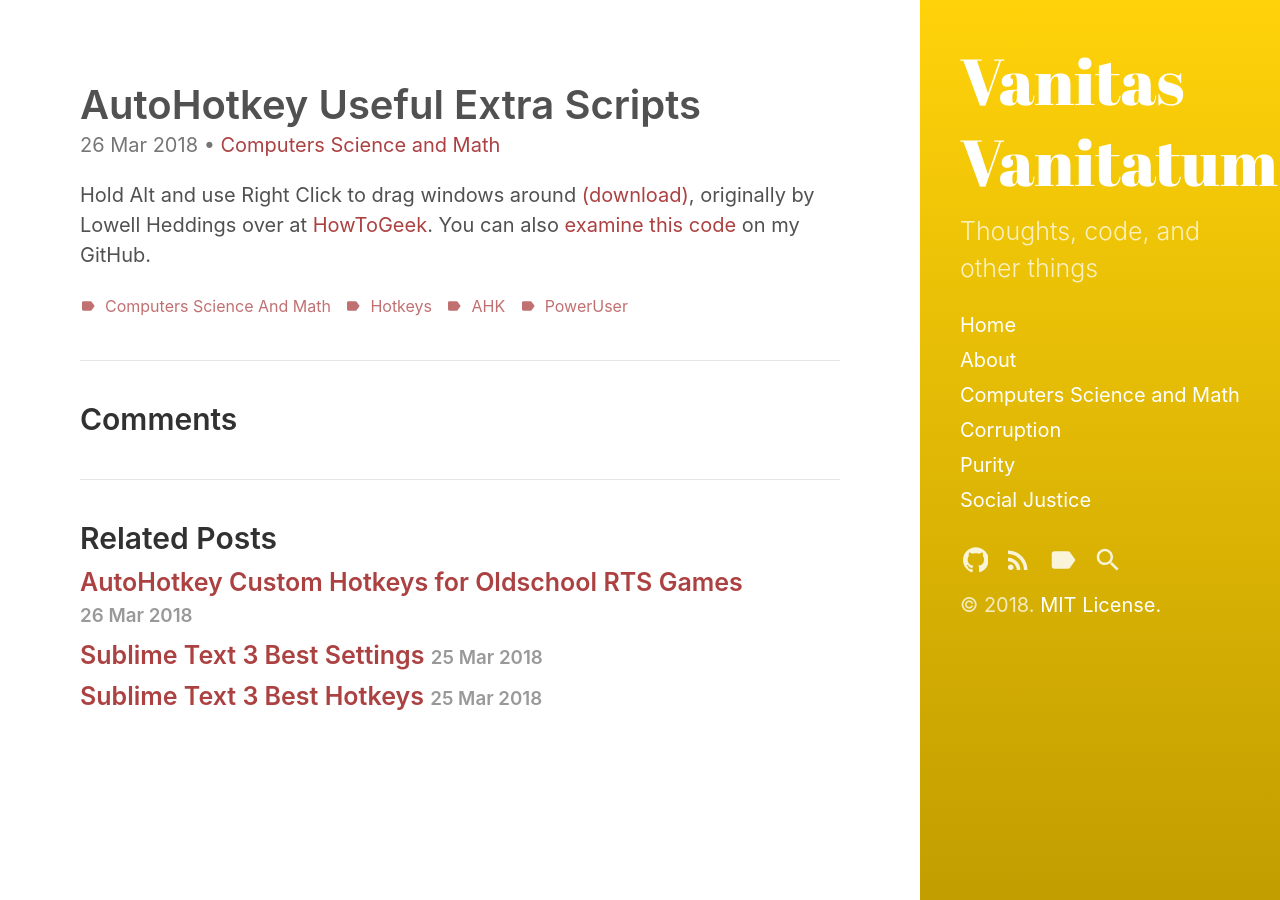
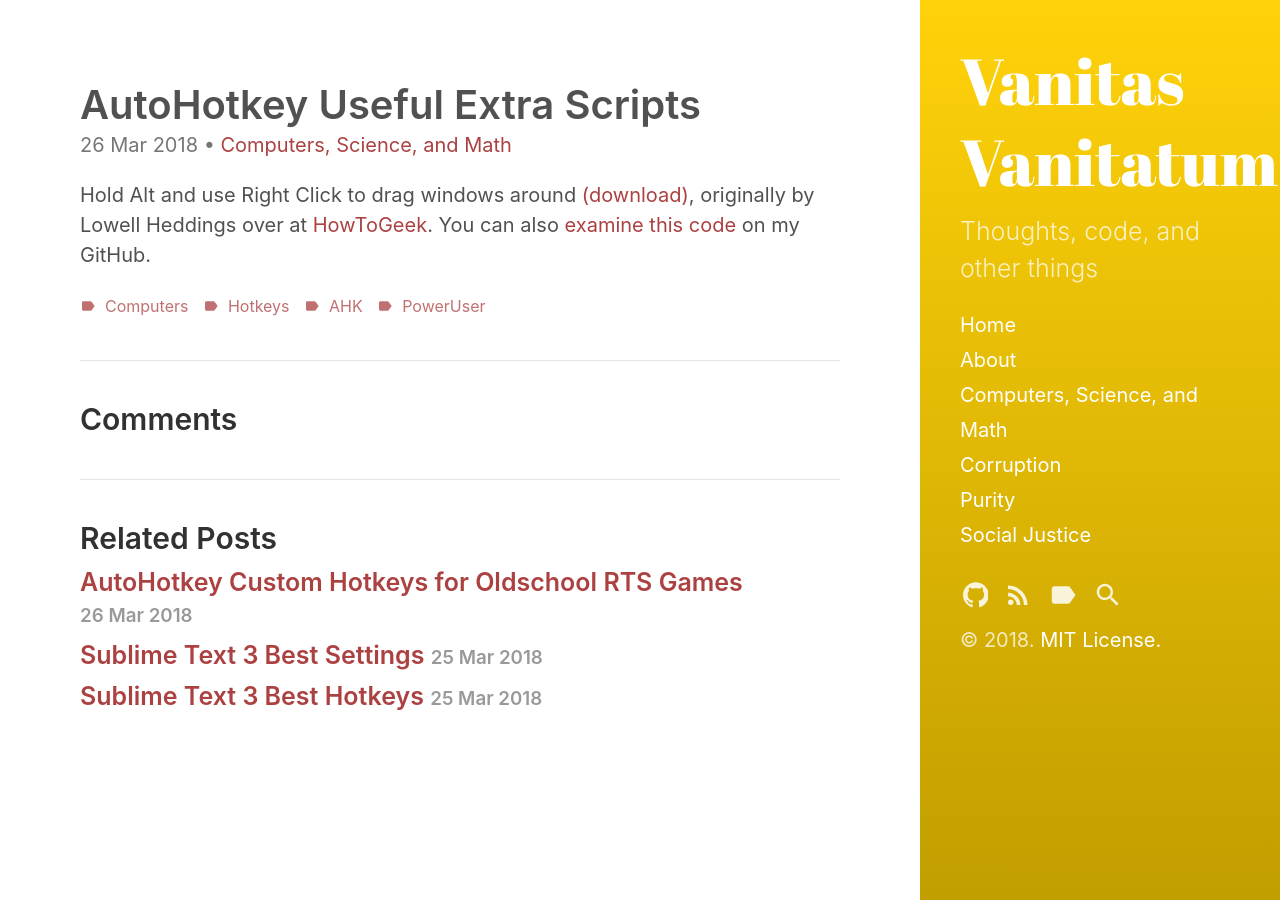
Before and after one commit to VanitasVanitatum/VanitasVanitatum.github.io, a Jekyll site: the page built from _posts/2018-03-26-AutoHotkey-useful-extra-scripts - Copy.md, in a window 1280 px wide. Built offline with Jekyll 4.4.1, drawn with Linux system fonts in a browser that asks for light colours.

Commit message:
Computers tags

```diff
--- a/_posts/2018-03-26-AutoHotkey-useful-extra-scripts - Copy.md
+++ b/_posts/2018-03-26-AutoHotkey-useful-extra-scripts - Copy.md
@@ -2,9 +2,9 @@
 layout: post
 title: "AutoHotkey Useful Extra Scripts"
 categories:
-  - Computers Science and Math
+  - Computers, Science, and Math
 tags:
-  - Computers Science and Math
+  - Computers
   - Hotkeys
   - AHK
   - PowerUser
```
Also changed, not shown: _posts/2018-03-25-sublime-text-3-best-hotkeys.md (+2 -2 lines), _posts/2018-03-25-sublime-text-3-best-settings.md (+2 -2 lines), _posts/2018-03-26-AutoHotkey-custom-hotkeys-for-oldschool-RTS-games.md (+2 -2 lines), category/Computers,_Science,_and_Math.md (renamed from category/Computers_Science_and_Math.md, +2 -2 lines).
